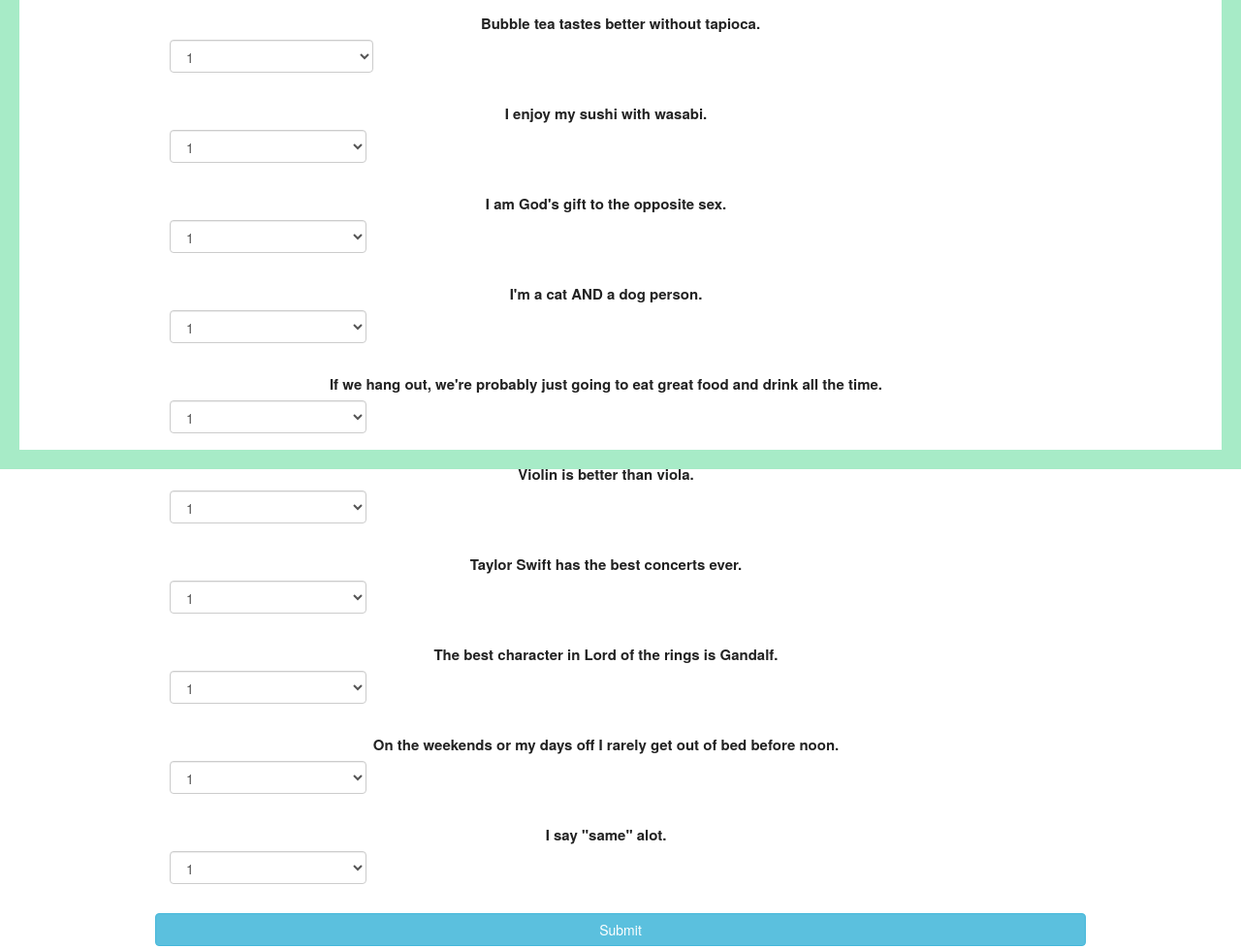
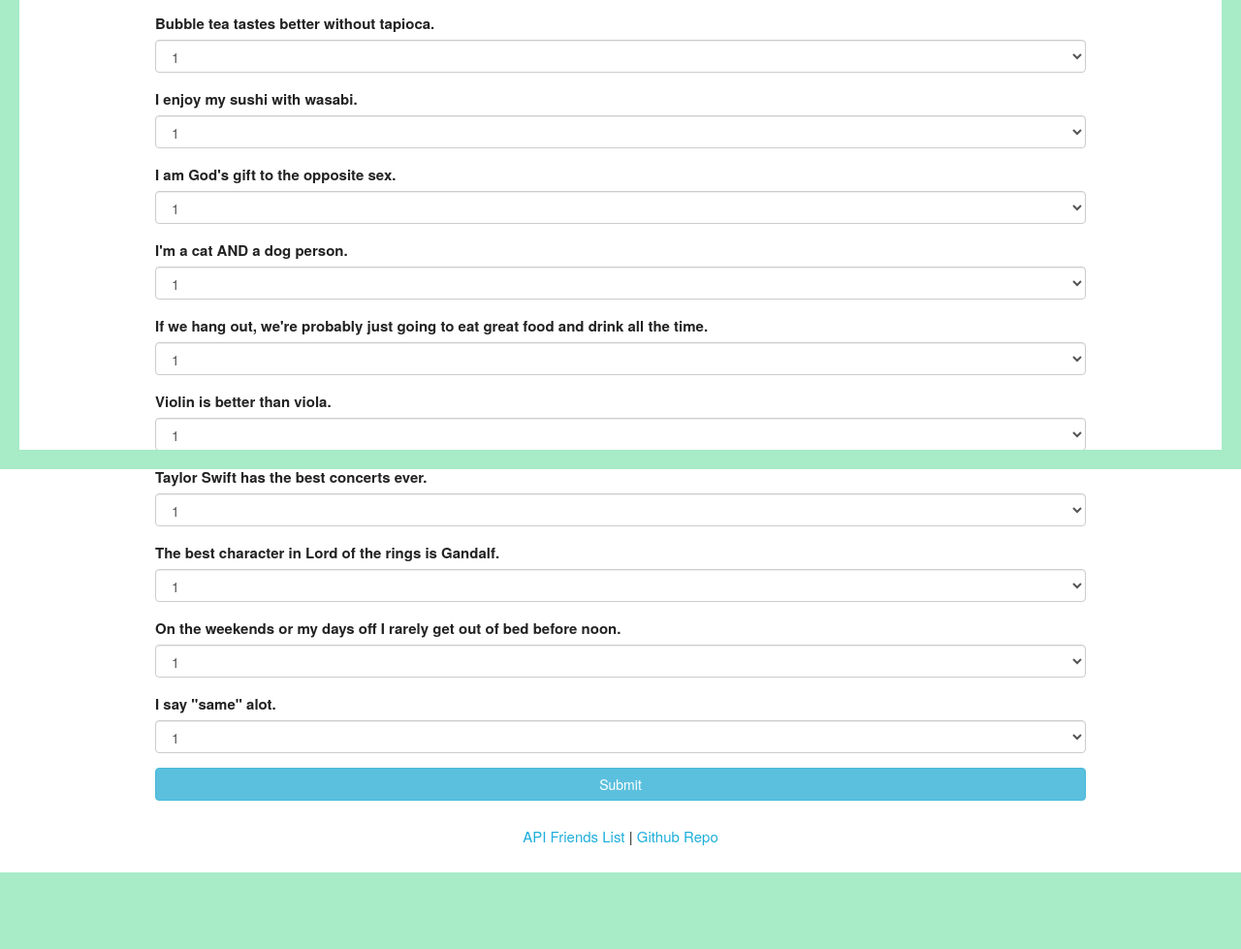
Before and after one commit to sherriejudy/Friend-Finder, a website: page app/public/survey.html in a window 1280 px wide. Shown: the part 316-1295 px from the top of the page at 97% size. After the commit the page ends 1216 px from the top, so only its background shows below. Drawn offline with nearby package versions, Linux system fonts and the light colour scheme.

Commit message:
finishing touches on survey

```diff
--- a/app/public/css/style.css
+++ b/app/public/css/style.css
@@ -24,6 +24,9 @@ h4 {
 	color: #FFF;
 	text-transform: uppercase
 }
+form {
+    text-align: left;
+  }
 
 #header {
     margin-top: -35px;
--- a/app/public/survey.html
+++ b/app/public/survey.html
@@ -36,7 +36,7 @@
                 <div class="form-group">
 
                     <label>Bubble tea tastes better without tapioca.</label>
-                    <div class="form-group col-xs-3">
+                    <div class="form-group">
                         <select class="form-control" id="quest1">
                             <option>1</option>
                             <option>2</option>
@@ -47,10 +47,10 @@
                     </div>
                 </div>
 
-                <div class="row col-lg-12">
+                <div class="form-group">
 
                     <label>I enjoy my sushi with wasabi.</label>
-                    <div class="form-group col-xs-3">
+                    <div class="form-group">
                         <select class="form-control" id="quest2">
                             <option>1</option>
                             <option>2</option>
@@ -61,9 +61,9 @@
                     </div>
                 </div>
 
-                <div class="row col-lg-12">
+                <div class="form-group">
                     <label>I am God's gift to the opposite sex.</label>
-                    <div class="form-group col-xs-3">
+                    <div class="form-group">
                         <select class="form-control" id="quest3">
                             <option>1</option>
                             <option>2</option>
@@ -74,9 +74,9 @@
                     </div>
                 </div>
 
-                <div class="row col-lg-12">
+                <div class="form-group">
                     <label>I'm a cat AND a dog person.</label>
-                    <div class="form-group col-xs-3">
+                    <div class="form-group">
                         <select class="form-control" id="quest4">
                             <option>1</option>
                             <option>2</option>
@@ -87,9 +87,9 @@
                     </div>
                 </div>
 
-                <div class="row col-lg-12">
+                <div class="form-group">
                     <label>If we hang out, we're probably just going to eat great food and drink all the time.</label>
-                    <div class="form-group col-xs-3">
+                    <div class="form-group">
                         <select class="form-control" id="quest5">
                             <option>1</option>
                             <option>2</option>
@@ -100,9 +100,9 @@
                     </div>
                 </div>
 
-                <div class="row col-lg-12">
+                <div class="form-group">
                     <label>Violin is better than viola.</label>
-                    <div class="form-group col-xs-3">
+                    <div class="form-group">
                         <select class="form-control" id="quest6">
                             <option>1</option>
                             <option>2</option>
@@ -113,9 +113,9 @@
                     </div>
                 </div>
 
-                <div class="row col-lg-12">
+                <div class="form-group">
                     <label>Taylor Swift has the best concerts ever.</label>
-                    <div class="form-group col-xs-3">
+                    <div class="form-group ">
                         <select class="form-control" id="quest7">
                             <option>1</option>
                             <option>2</option>
@@ -126,9 +126,9 @@
                     </div>
                 </div>
 
-                <div class="row col-lg-12">
+                <div class="form-group">
                     <label>The best character in Lord of the rings is Gandalf.</label>
-                    <div class="form-group col-xs-3">
+                    <div class="form-group ">
                         <select class="form-control" id="quest8">
                             <option>1</option>
                             <option>2</option>
@@ -139,9 +139,9 @@
                     </div>
                 </div>
 
-                <div class="row col-lg-12">
+                <div class="form-group">
                     <label>On the weekends or my days off I rarely get out of bed before noon.</label>
-                    <div class="form-group col-xs-3">
+                    <div class="form-group ">
                         <select class="form-control" id="quest9">
                             <option>1</option>
                             <option>2</option>
@@ -152,9 +152,9 @@
                     </div>
                 </div>
 
-                <div class="row col-lg-12">
+                <div class="form-group">
                     <label>I say "same" alot.</label>
-                    <div class="form-group col-xs-3">
+                    <div class="form-group ">
                         <select class="form-control" id="quest10">
                             <option>1</option>
                             <option>2</option>
```
